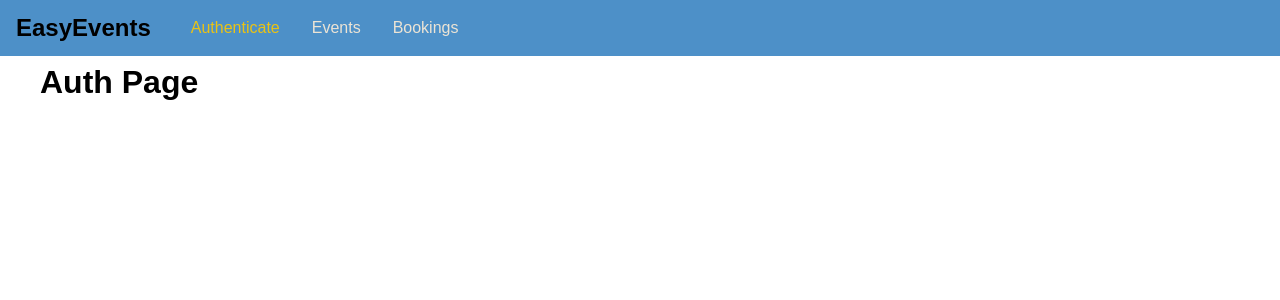
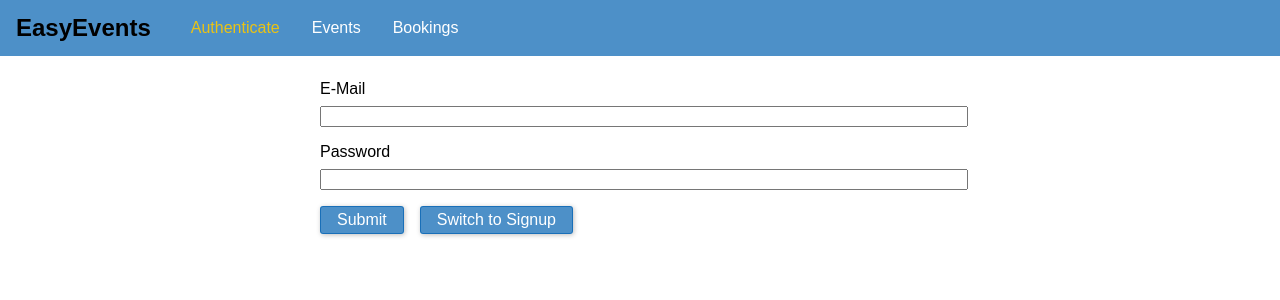
Before and after one commit to yvonnkr/yvonnkr-graphql-mern-eventbooking-frontend, a React (Create React App) app: page /auth in a window 1280 px wide. Shown: the top 300 px of the page. Built offline with nearby package versions, Linux system fonts and the light colour scheme; the HTML template or start-up script is replaced by a standard one.

Commit message:
auth form and api request

```diff
--- a/package.json
+++ b/package.json
@@ -6,6 +6,7 @@
     "@testing-library/jest-dom": "^4.2.4",
     "@testing-library/react": "^9.3.2",
     "@testing-library/user-event": "^7.1.2",
+    "axios": "^0.19.2",
     "react": "^16.13.0",
     "react-dom": "^16.13.0",
     "react-router-dom": "^5.1.2",
--- a/src/components/Navigation/MainNavigation.css
+++ b/src/components/Navigation/MainNavigation.css
@@ -34,7 +34,7 @@
 
 .main-navigation__items a {
     text-decoration: none;
-    color: rgb(236, 228, 213);
+    color: white
 }
 
 .main-navigation__items a:hover,
--- /dev/null
+++ b/src/pages/AuthPage.css
@@ -0,0 +1,38 @@
+.auth-form {
+    width: 40rem;
+    max-width: 80%;
+    margin: 5rem auto;
+}
+
+.form-control label,
+.form-control input {
+    width: 100%;
+    display: block;
+}
+
+.form-control label {
+    margin-bottom: 0.5rem;
+}
+
+.form-control {
+    margin-bottom: 1rem;
+}
+
+.form-actions button {
+    background-color: rgba(4, 99, 177, 0.705);
+    font: inherit;
+    border: 1px solid rgba(4, 99, 177, 0.705);
+    border-radius: 3px;
+    padding: 0.25rem 1rem;
+    margin-right: 1rem;
+    box-shadow: 1px 1px 5px rgba(0, 0, 0, 0.26);
+    color: white;
+    cursor: pointer;
+
+}
+
+.form-actions button:hover,
+.form-actions button:active {
+    background: rgba(3, 59, 105, 0.705);
+    border-color: rgba(3, 59, 105, 0.705);
+}
--- a/src/pages/AuthPage.js
+++ b/src/pages/AuthPage.js
@@ -1,10 +1,85 @@
-import React from 'react';
+import React, { useRef, useState } from 'react';
+import axios from 'axios';
+import './AuthPage.css';
 
 const AuthPage = () => {
+  const [isLogin, setIsLogin] = useState(true);
+  const emailRef = useRef();
+  const passwordRef = useRef();
+
+  const switchModeHandler = () => {
+    setIsLogin(prevState => !prevState);
+  };
+
+  const submitHandler = async e => {
+    e.preventDefault();
+
+    const email = emailRef.current.value;
+    const password = passwordRef.current.value;
+
+    if (email.trim().length === 0 || password.trim().length === 0) {
+      return;
+    }
+
+    //graphql query
+    let reqBody;
+
+    if (isLogin) {
+      reqBody = {
+        query: `
+        query {
+          login(email:"${email}",password:"${password}"){
+            userId
+            token
+            tokenExpiration
+          }
+        }
+      `
+      };
+    } else {
+      reqBody = {
+        query: `
+        mutation {
+          createUser(userInput:{email:"${email}",password:"${password}"}){
+            _id
+            email
+          }
+        }
+      `
+      };
+    }
+
+    //ajax request
+    try {
+      const response = await axios({
+        url: `${process.env.REACT_APP_BACKEND_URL}/graphql`,
+        method: 'POST',
+        data: reqBody,
+        headers: { 'Content-Type': 'application/json' }
+      });
+
+      console.log(response.data);
+    } catch (err) {
+      console.log(err);
+    }
+  };
   return (
-    <div>
-      <h1>Auth Page</h1>
-    </div>
+    <form className='auth-form' onSubmit={submitHandler}>
+      <div className='form-control'>
+        <label htmlFor='email'>E-Mail</label>
+        <input type='email' id='email' ref={emailRef} />
+      </div>
+      <div className='form-control'>
+        <label htmlFor='password'>Password</label>
+        <input type='password' id='pasword' ref={passwordRef} />
+      </div>
+      <div className='form-actions'>
+        <button type='submit'>Submit</button>
+        <button type='button' onClick={switchModeHandler}>
+          Switch to {isLogin ? 'Signup' : 'Login'}
+        </button>
+      </div>
+    </form>
   );
 };
 
```
Also changed, not shown: 1 other file (tests, documents, lock files or other folders).
